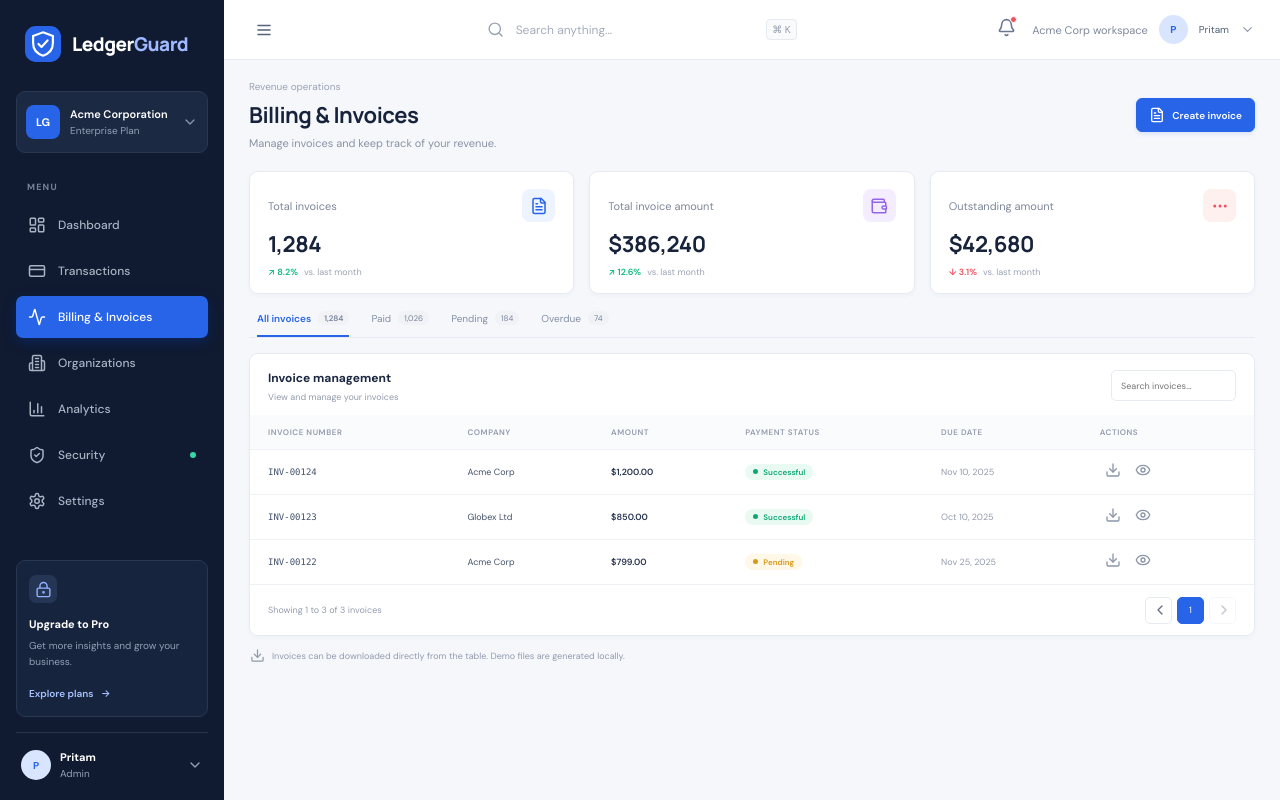
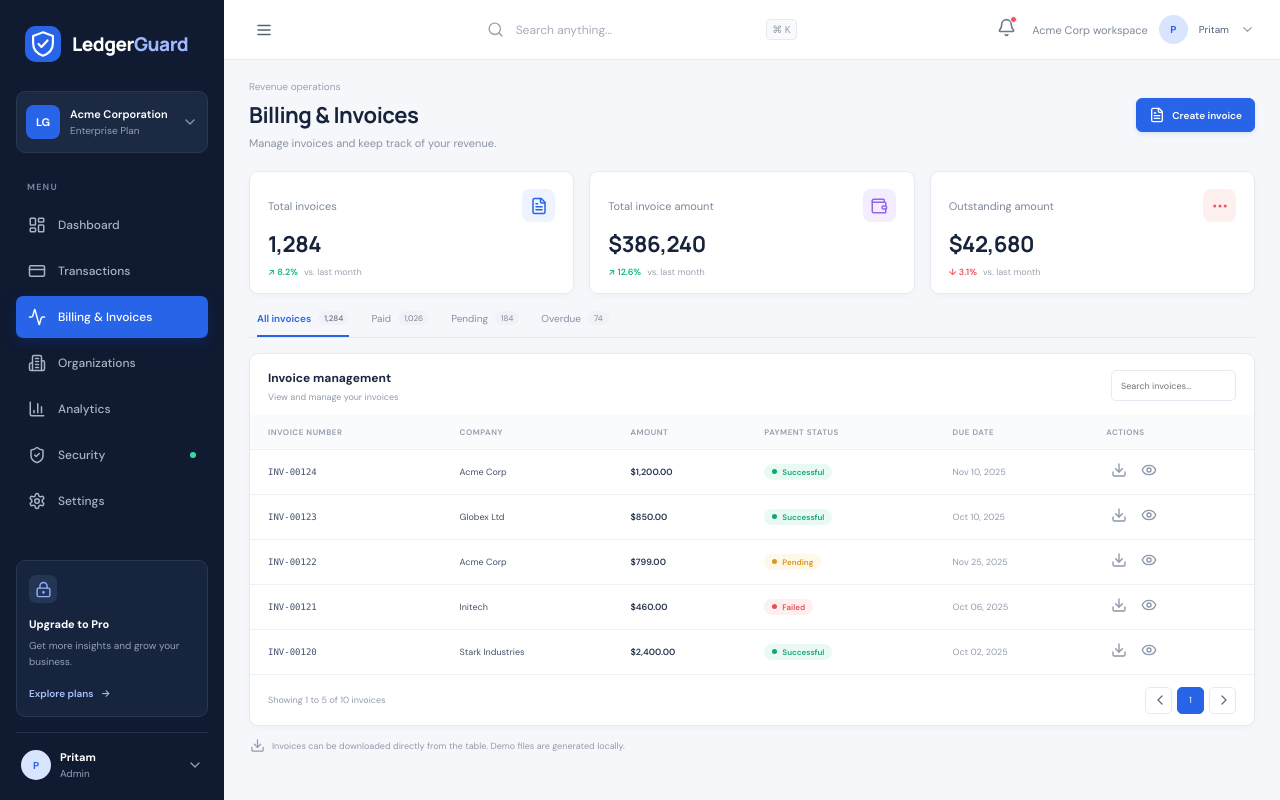
Before and after one commit to Milind-Sharma21/Internship-Review-G-7, a React (Vite) app: page /billing in a window 1280 px wide. Built offline with nearby package versions, Linux system fonts and the light colour scheme.

Commit message:
data: add records for paginated billing tables

```diff
--- a/src/data.ts
+++ b/src/data.ts
@@ -4,9 +4,24 @@ export const transactions: Transaction[] = [
  {id:'TXN-1002',company:'Globex Ltd',amount:299,status:'Successful',date:'Oct 10, 2025 · 10:18 AM'},
  {id:'TXN-1003',company:'Initech',amount:199,status:'Failed',date:'Oct 08, 2025 · 09:56 AM'},
  {id:'TXN-1004',company:'Acme Corp',amount:799,status:'Successful',date:'Oct 05, 2025 · 09:32 AM'},
+ {id:'TXN-1005',company:'Globex Ltd',amount:649,status:'Pending',date:'Oct 04, 2025 · 02:15 PM'},
+ {id:'TXN-1006',company:'Stark Industries',amount:2499,status:'Successful',date:'Oct 03, 2025 · 11:08 AM'},
+ {id:'TXN-1007',company:'Wayne Enterprises',amount:1299,status:'Failed',date:'Oct 02, 2025 · 04:41 PM'},
+ {id:'TXN-1008',company:'Initech',amount:399,status:'Successful',date:'Oct 01, 2025 · 09:27 AM'},
+ {id:'TXN-1009',company:'Acme Corp',amount:899,status:'Pending',date:'Sep 30, 2025 · 01:33 PM'},
+ {id:'TXN-1010',company:'Stark Industries',amount:1799,status:'Successful',date:'Sep 29, 2025 · 10:16 AM'},
+ {id:'TXN-1011',company:'Globex Ltd',amount:549,status:'Failed',date:'Sep 28, 2025 · 03:52 PM'},
+ {id:'TXN-1012',company:'Wayne Enterprises',amount:999,status:'Successful',date:'Sep 27, 2025 · 12:04 PM'},
 ];
 export const invoices: Invoice[] = [
  {id:'INV-00124',company:'Acme Corp',amount:1200,status:'Successful',due:'Nov 10, 2025'},
  {id:'INV-00123',company:'Globex Ltd',amount:850,status:'Successful',due:'Oct 10, 2025'},
  {id:'INV-00122',company:'Acme Corp',amount:799,status:'Pending',due:'Nov 25, 2025'},
+ {id:'INV-00121',company:'Initech',amount:460,status:'Failed',due:'Oct 06, 2025'},
+ {id:'INV-00120',company:'Stark Industries',amount:2400,status:'Successful',due:'Oct 02, 2025'},
+ {id:'INV-00119',company:'Wayne Enterprises',amount:1325,status:'Pending',due:'Sep 28, 2025'},
+ {id:'INV-00118',company:'Globex Ltd',amount:720,status:'Successful',due:'Sep 21, 2025'},
+ {id:'INV-00117',company:'Acme Corp',amount:990,status:'Successful',due:'Sep 15, 2025'},
+ {id:'INV-00116',company:'Initech',amount:315,status:'Failed',due:'Sep 08, 2025'},
+ {id:'INV-00115',company:'Stark Industries',amount:1880,status:'Successful',due:'Sep 01, 2025'},
 ];
```
